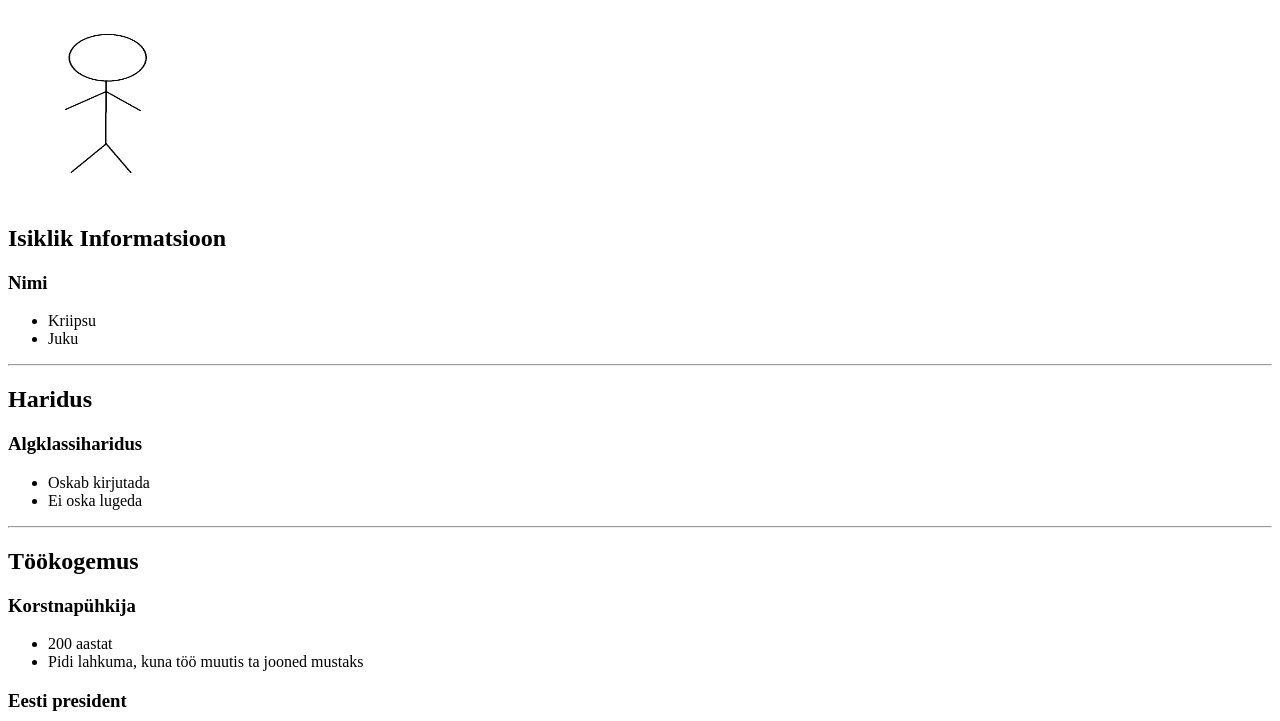
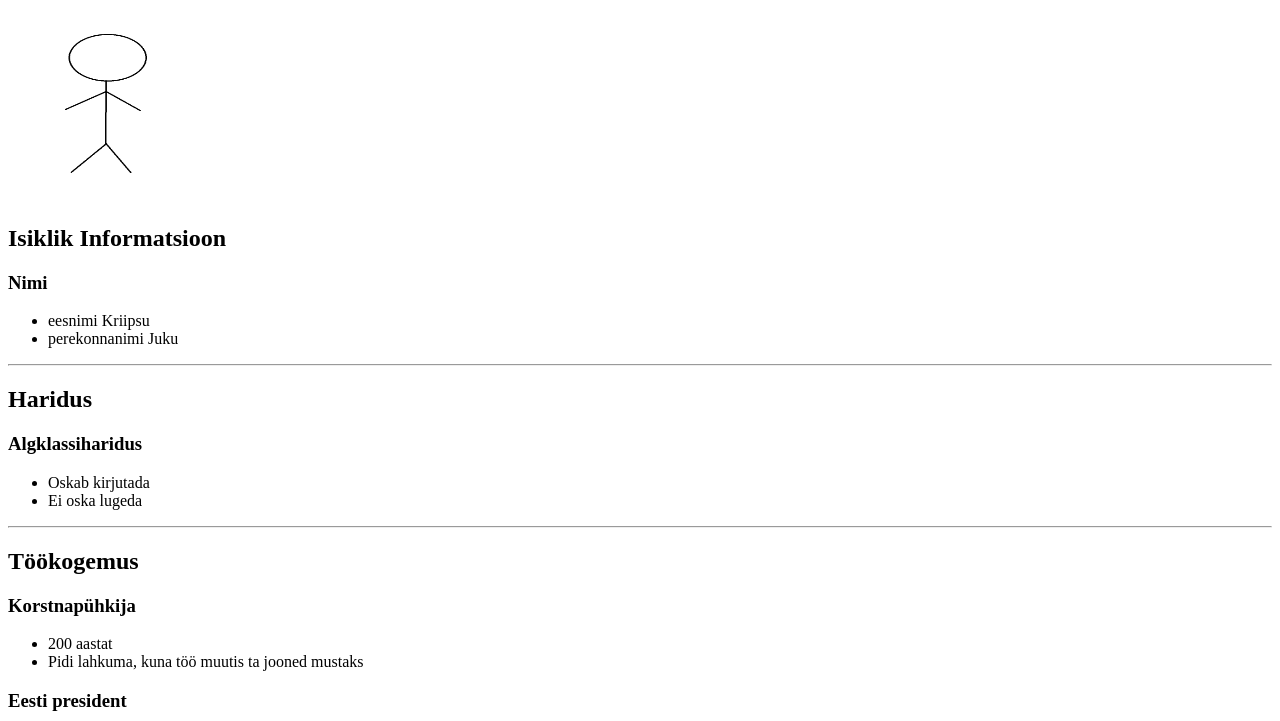
Before and after one commit to KertAstra/HTML5, a plain HTML site: page kodutoo.html in a window 1280 px wide. Shown: the part 79-800 px from the top of the page. Drawn offline with Linux system fonts and the light colour scheme.

Commit message:
Update personal information in kodutoo.html

```diff
--- a/kodutoo.html
+++ b/kodutoo.html
@@ -11,8 +11,8 @@
         <h2>Isiklik Informatsioon</h2>
             <h3>Nimi</h3>
             <ul>
-                <li>Kriipsu</li>
-                <li>Juku</li>
+                <li>eesnimi Kriipsu</li>
+                <li>perekonnanimi Juku</li>
             </ul>
     <hr>
     <h2>Haridus</h2>
```
